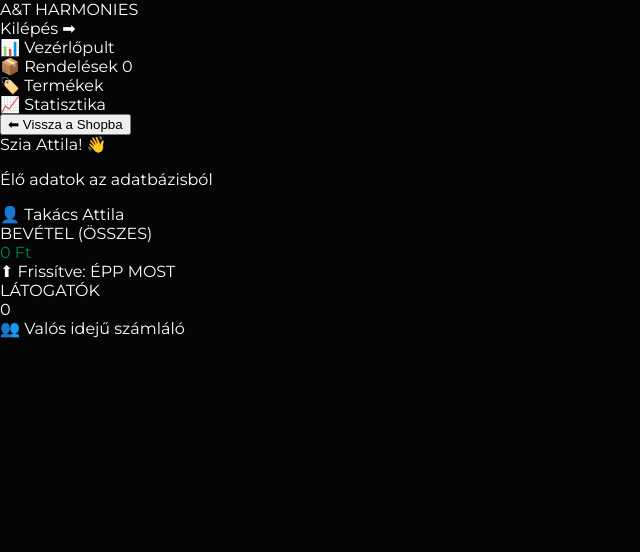
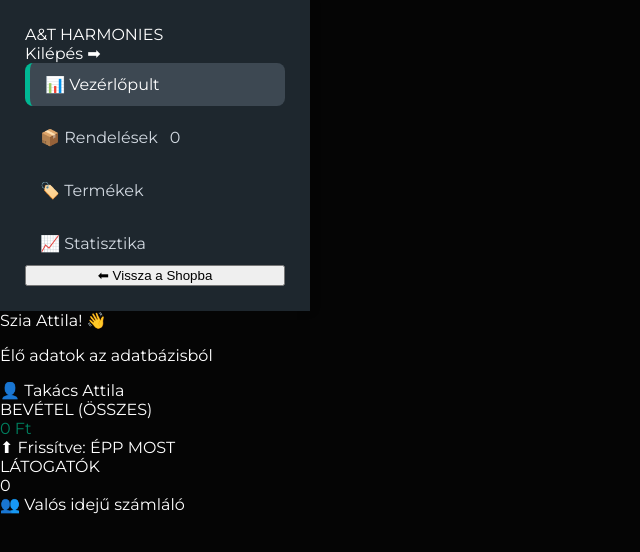
Before and after one commit to faqulord/Zenyx, a React (Create React App) app: page / in a window 1280 px wide. Both pictures are taken after a click on the button "ADMIN DEMO". Shown: the top 552 px of the page, without its empty margins (0-640 px from the left). Built offline with nearby package versions, Linux system fonts and the light colour scheme; no server answers.

Commit message:
Update AdminPanel.css

```diff
--- a/src/components/AdminPanel.css
+++ b/src/components/AdminPanel.css
@@ -1,43 +1,179 @@
-/* Új stílusok az analitikához */
-.section-label {
+/* AdminPanel.css - FIXÁLT, PROFI ÜZLETI DESIGN */
+
+.admin-body-wrapper {
+    display: flex;
+    min-height: 100vh;
+    width: 100%;
+    background-color: #f4f7f6 !important; /* Kényszerített világos háttér */
+    color: #2d3436 !important; /* Kényszerített sötét betűk */
+    font-family: 'Segoe UI', Tahoma, Geneva, Verdana, sans-serif;
+    position: absolute;
+    top: 0;
+    left: 0;
+    z-index: 9999; /* Minden felett legyen */
     text-align: left;
-    font-family: 'Montserrat', sans-serif;
-    color: #6d7175;
-    text-transform: uppercase;
-    font-size: 0.75rem;
-    letter-spacing: 1px;
-    margin-bottom: 15px;
 }
 
-.close-month-box {
-    margin-top: 50px;
-    padding: 30px;
-    background-color: #fce4ec; /* Halvány pirosas háttér a figyelemfelkeltéshez */
-    border-radius: 10px;
-    border: 1px dashed #d81b60;
-    text-align: center;
+/* --- OLDALSÁV --- */
+.admin-sidebar {
+    width: 260px;
+    background-color: #1e272e !important;
+    color: #ffffff !important;
+    display: flex;
+    flex-direction: column;
+    padding: 25px;
+    flex-shrink: 0;
+    box-shadow: 2px 0 10px rgba(0,0,0,0.1);
 }
 
-.close-month-box p {
-    color: #880e4f;
-    font-size: 0.9rem;
-    margin-bottom: 20px;
+.admin-logo-box {
+    font-family: 'Cinzel', serif;
+    color: #bf953f !important;
+    font-size: 1.4rem;
+    font-weight: bold;
+    margin-bottom: 40px;
+    border-bottom: 1px solid #3d4852;
+    padding-bottom: 15px;
 }
 
-.close-btn {
-    background-color: #d81b60;
-    color: white;
-    border: none;
-    padding: 15px 30px;
-    border-radius: 5px;
-    font-weight: bold;
+.sidebar-menu {
+    display: flex;
+    flex-direction: column;
+    gap: 10px;
+}
+
+.menu-item {
+    padding: 12px 15px;
+    border-radius: 8px;
     cursor: pointer;
     transition: 0.3s;
-    text-transform: uppercase;
-    letter-spacing: 1px;
+    color: #d1d8e0 !important;
+    display: flex;
+    align-items: center;
+    gap: 12px;
 }
 
-.close-btn:hover {
-    background-color: #ad1457;
-    box-shadow: 0 4px 15px rgba(216, 27, 96, 0.4);
+.menu-item:hover, .menu-item.active {
+    background-color: #3d4852 !important;
+    color: #fff !important;
 }
+
+.menu-item.active {
+    border-left: 5px solid #00b894;
+}
+
+.badge-count {
+    background: #00b894;
+    color: white;
+    padding: 2px 8px;
+    border-radius: 10px;
+    font-size: 0.75rem;
+    margin-left: auto;
+}
+
+/* --- FŐ TARTALOM --- */
+.admin-main-content {
+    flex: 1;
+    padding: 40px;
+    height: 100vh;
+    overflow-y: auto;
+}
+
+.admin-top-bar {
+    display: flex;
+    justify-content: space-between;
+    align-items: center;
+    margin-bottom: 40px;
+}
+
+.admin-welcome h2 { margin: 0; font-size: 1.8rem; color: #2d3436 !important; }
+.admin-welcome p { margin: 5px 0 0; color: #636e72 !important; }
+
+/* --- STATISZTIKAI KÁRTYÁK --- */
+.stats-container {
+    display: grid;
+    grid-template-columns: repeat(auto-fit, minmax(280px, 1fr));
+    gap: 25px;
+    margin-bottom: 40px;
+}
+
+.stat-box {
+    background: white !important;
+    padding: 25px;
+    border-radius: 12px;
+    box-shadow: 0 4px 6px rgba(0,0,0,0.05);
+    border: 1px solid #e1e8ed;
+}
+
+.stat-label { font-size: 0.8rem; font-weight: 700; color: #636e72 !important; text-transform: uppercase; margin-bottom: 10px; }
+.stat-number { font-size: 2rem; font-weight: 800; color: #2d3436 !important; margin: 5px 0; }
+.stat-sub { font-size: 0.85rem; color: #00b894; font-weight: 600; }
+
+/* --- TÁBLÁZAT ÉS FORM --- */
+.admin-card {
+    background: white !important;
+    padding: 25px;
+    border-radius: 12px;
+    box-shadow: 0 4px 6px rgba(0,0,0,0.05);
+    border: 1px solid #e1e8ed;
+}
+
+.card-header {
+    display: flex;
+    justify-content: space-between;
+    align-items: center;
+    margin-bottom: 25px;
+    border-bottom: 2px solid #f4f7f6;
+    padding-bottom: 15px;
+}
+
+.btn-add { background: #00b894; color: white; border: none; padding: 10px 20px; border-radius: 6px; font-weight: bold; cursor: pointer; }
+.btn-close-month { background: #d63031; color: white; border: none; padding: 15px 30px; border-radius: 8px; font-weight: bold; cursor: pointer; width: 100%; margin-top: 20px; }
+
+.table-row {
+    display: grid;
+    grid-template-columns: 0.5fr 2fr 1.5fr 1fr;
+    padding: 15px 10px;
+    border-bottom: 1px solid #f1f2f6;
+    align-items: center;
+}
+
+.table-head { font-weight: bold; background: #f9f9f9; border-radius: 8px; }
+
+/* FORM */
+.prod-form {
+    display: grid;
+    gap: 15px;
+    background: #fdfdfd;
+    padding: 20px;
+    border: 1px dashed #bf953f;
+    border-radius: 10px;
+    margin-bottom: 30px;
+}
+
+.prod-form input, .prod-form textarea, .prod-form select {
+    padding: 12px;
+    border: 1px solid #dfe6e9;
+    border-radius: 6px;
+    width: 100%;
+}
+
+.btn-save { background: #bf953f; color: white; border: none; padding: 12px; border-radius: 6px; font-weight: bold; cursor: pointer; }
+
+/* MOBIL */
+@media (max-width: 900px) {
+    .admin-body-wrapper { flex-direction: column; }
+    .admin-sidebar {
+        width: 100%;
+        height: auto;
+        padding: 15px;
+        position: sticky;
+        top: 0;
+        z-index: 10001;
+    }
+    .sidebar-menu { flex-direction: row; overflow-x: auto; padding-bottom: 10px; }
+    .menu-item { font-size: 0.8rem; padding: 8px 12px; }
+    .admin-main-content { padding: 20px 15px; }
+    .stats-container { grid-template-columns: 1fr; }
+    .table-row { grid-template-columns: 1fr 1fr; font-size: 0.8rem; }
+}
```
